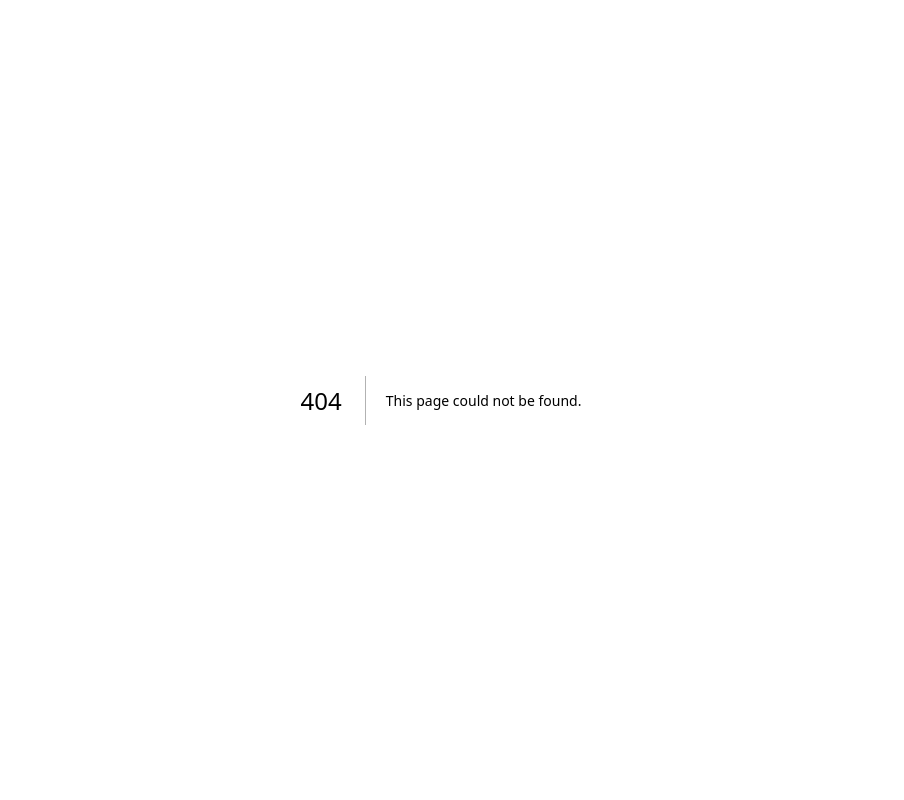
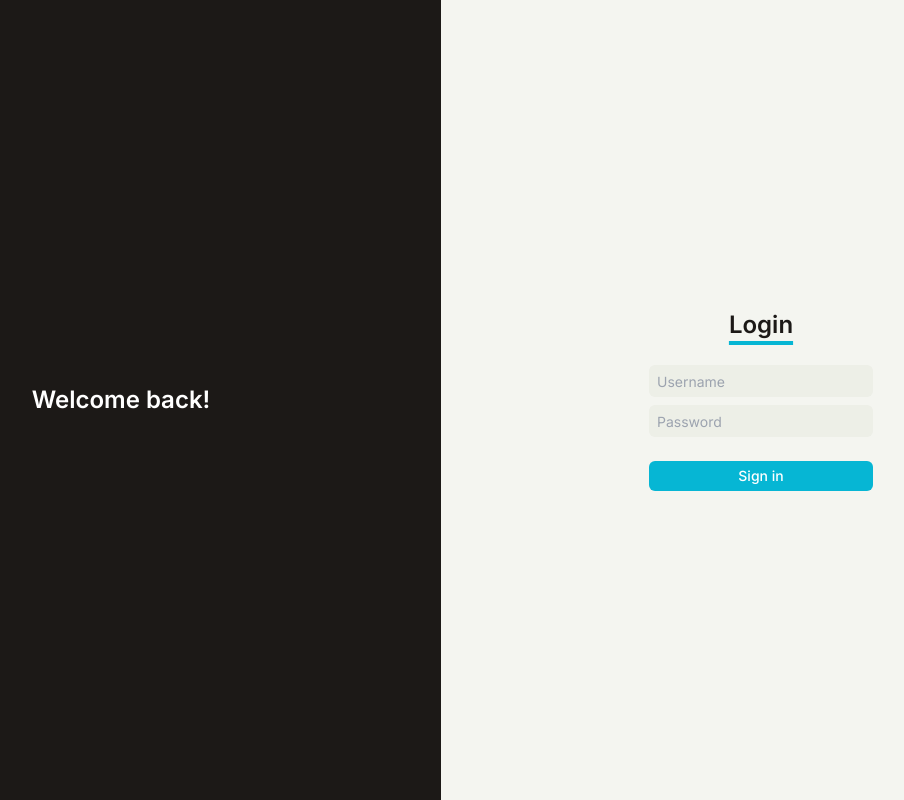
Before and after one commit to daffafaizan/todolist-fe, a Next.js app: page /login in a window 1280 px wide. Before the commit this address had no page. Shown: the whole page, without its empty margins (199-1103 px from the left). Built offline with nearby package versions, Linux system fonts and the light colour scheme.

Commit message:
feat: added the login page and components

```diff
--- /dev/null
+++ b/src/app/login/page.tsx
@@ -0,0 +1,18 @@
+"use client";
+
+import AnimatedPage from "@/components/animations/animatedpage";
+import Login from "@/components/login/login";
+
+function RegisterPage() {
+  return (
+    <AnimatedPage>
+      <div className="bg-[#F4F5F0] dark:bg-[#171717] text-stone-900 dark:text-[#EDEDED] font-inter scroll-smooth">
+        <div className="mx-auto">
+          <Login />
+        </div>
+      </div>
+    </AnimatedPage>
+  );
+}
+
+export default RegisterPage;
--- /dev/null
+++ b/src/components/login/login.tsx
@@ -0,0 +1,22 @@
+"use client";
+
+import AnimatedComponents from "../animations/animatedcomponents";
+import LoginCard from "./logincard";
+import LoginLanding from "./loginlanding";
+
+function Login() {
+  return (
+    <AnimatedComponents>
+      <div className="min-h-screen flex">
+        <div className="hidden w-1/2 sm:flex md:flex lg:flex xl:flex flex-col justify-center items-center bg-stone-900 p-4">
+          <LoginLanding />
+        </div>
+        <div className="w-full sm:w-1/2 md:w-1/2 lg:w-1/2 xl:w-1/2 flex flex-col justify-center items-center p-4">
+          <LoginCard />
+        </div>
+      </div>
+    </AnimatedComponents>
+  );
+}
+
+export default Login;
--- /dev/null
+++ b/src/components/login/logincard.tsx
@@ -0,0 +1,26 @@
+"use client";
+
+function LoginCard() {
+  return (
+    <div className="dark:text-white text-stone-900 w-64 h-64 max-w-md flex flex-col items-center justify-center p-4 gap-6">
+      <div className="text-2xl underline underline-offset-8 decoration-4 decoration-cyan-500 font-semibold">
+        <span>Login</span>
+      </div>
+      <form className="flex flex-col items-center gap-2">
+        <input
+          className="w-full rounded-md bg-[#edefe7] placeholder:text-sm px-2 py-1"
+          placeholder="Username"
+        />
+        <input
+          className="w-full rounded-md bg-[#edefe7] placeholder:text-sm px-2 py-1"
+          placeholder="Password"
+        />
+        <button className="mt-4 w-full inline-flex justify-center rounded-md border border-transparent bg-cyan-500 px-2 py-1 text-sm font-medium text-white hover:bg-cyan-600 focus:outline-none focus-visible:ring-2 focus-visible:ring-blue-500 focus-visible:ring-offset-2">
+          Sign in
+        </button>
+      </form>
+    </div>
+  );
+}
+
+export default LoginCard;
--- /dev/null
+++ b/src/components/login/loginlanding.tsx
@@ -0,0 +1,13 @@
+"use client";
+
+function LoginLanding() {
+  return (
+    <div className="dark:text-stone-900 text-white w-64 h-64 max-w-md flex flex-col items-center justify-center p-4 gap-6">
+      <div className="text-2xl font-semibold">
+        <span>Welcome back!</span>
+      </div>
+    </div>
+  );
+}
+
+export default LoginLanding;
```
